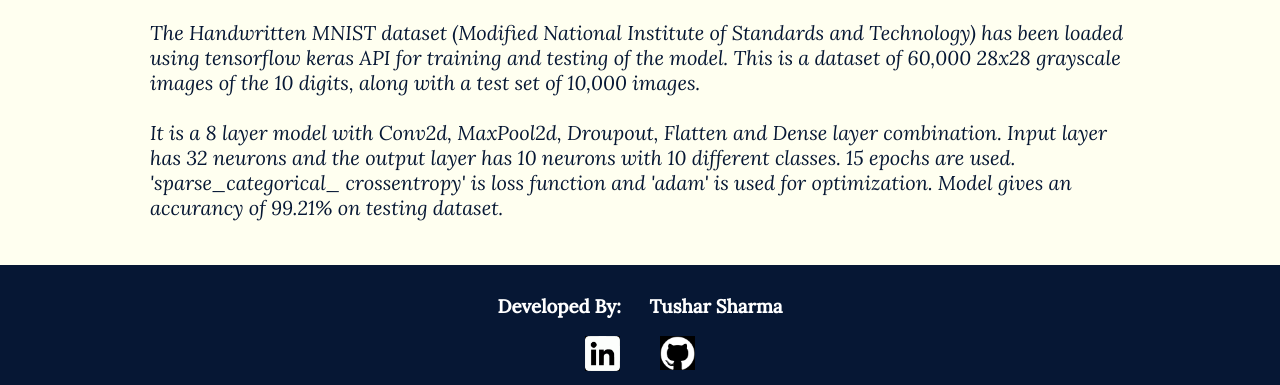
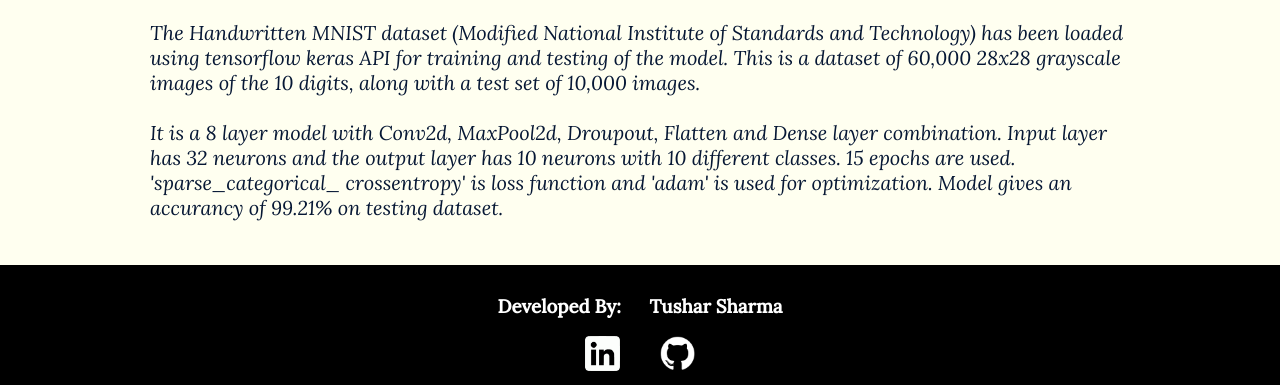
Before and after one commit to Tushar0804/Digit-Recogniser-Web-Application, a PHP site: page / in a window 1280 px wide. Shown: the part 936-1321 px from the top of the page. Run offline with PHP 8.4, Linux system fonts and the light colour scheme; some libraries are stand-ins or nearby versions.

Commit message:
Update styles.css

```diff
--- a/css/styles.css
+++ b/css/styles.css
@@ -126,7 +126,7 @@ body{
     display: flex;
     flex-wrap: wrap;
     justify-content: center;
-    background-color: rgb(6 23  52);
+    background-color: black;
     color: white;
 }
 #developer{
```
